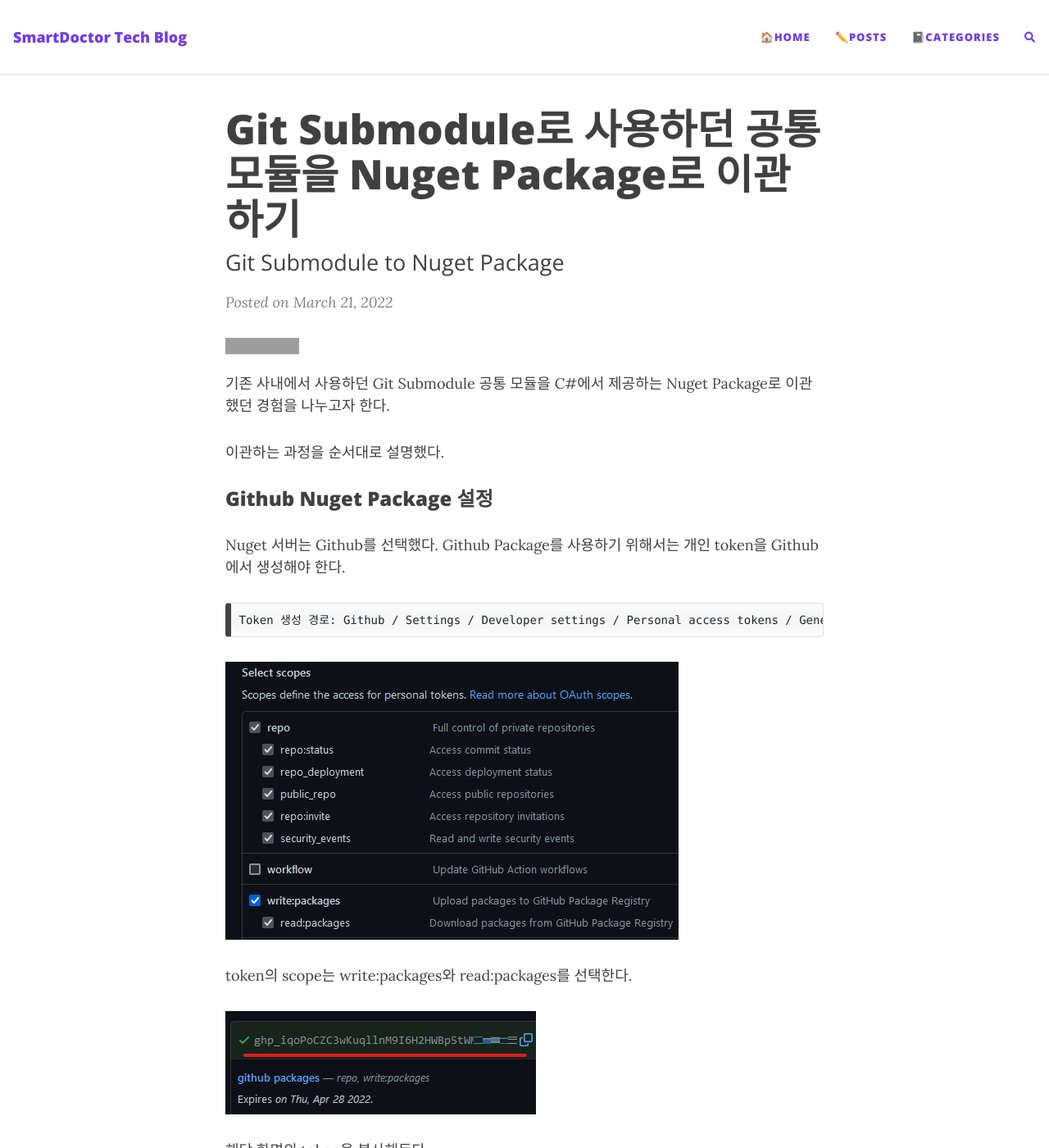
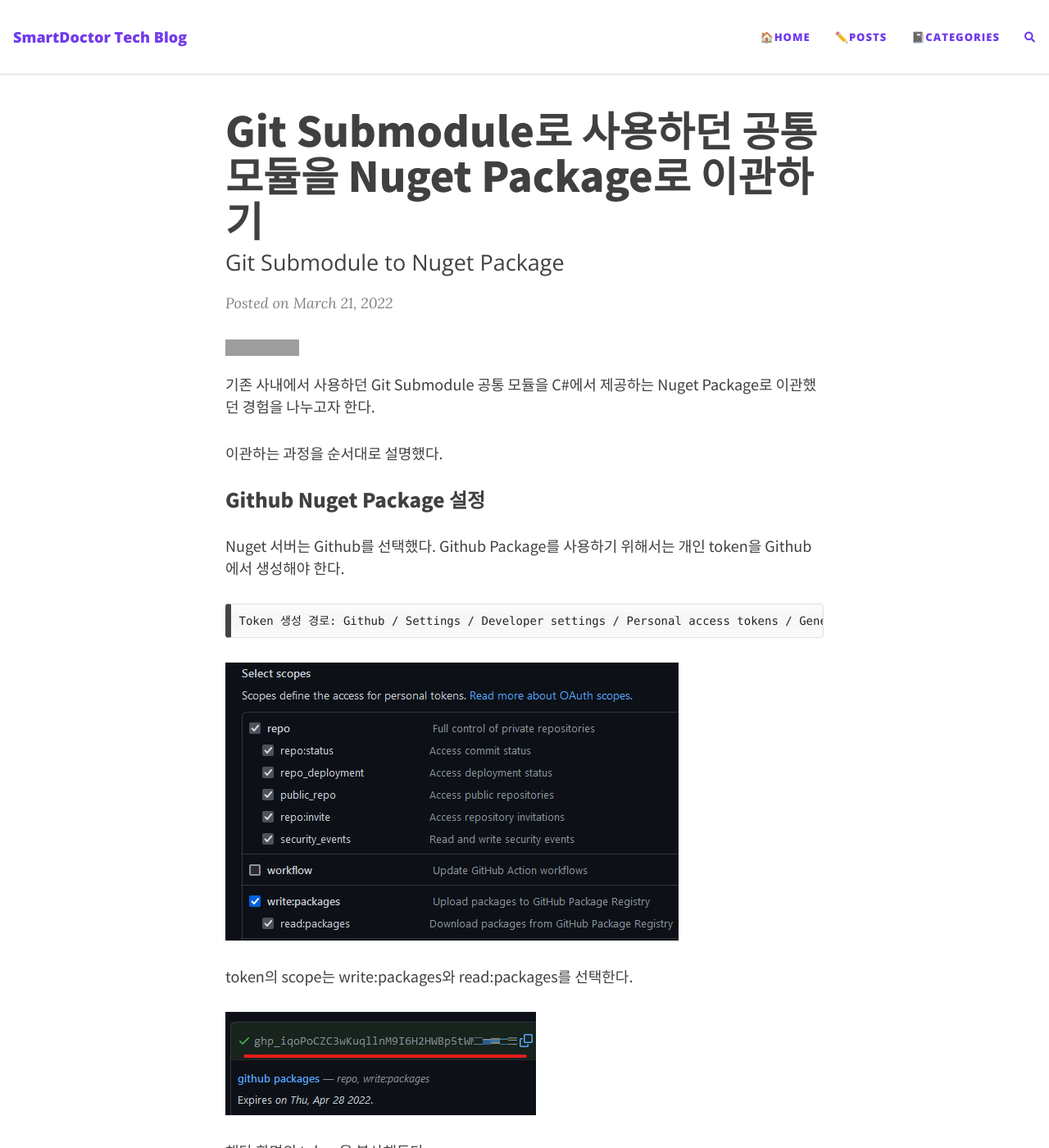
Before and after one commit to AlmSmartDoctor/dev-blog, a Jekyll site: the page built from _posts/2022-03-21-github-package.markdown, in a window 1280 px wide and 1400 px high. Shown: the whole window at 82% size. Built offline with Jekyll 4.4.1, drawn with Linux system fonts in a browser that asks for light colours; nearby versions of some CDN libraries; comment, search, counter and statistics services are not loaded; grey boxes are pictures that could not be loaded.

Commit message:
change hovering color and add fonts

```diff
--- a/_config.yml
+++ b/_config.yml
@@ -101,11 +101,11 @@ navbar-border-col: "#DDDDDD"
 page-col: "#FFFFFF"
 text-col: "#404040"
 link-col: "#008AFF"
-hover-col: "#0085A1"
+hover-col: "#713BEC"
 footer-col: "#EAEAEA"
 footer-text-col: "#777777"
 footer-link-col: "#404040"
-footer-hover-col: "#0085A1"
+footer-hover-col: "#713BEC"
 
 # Alternatively, the navbar, footer, and page background can be set to an image
 # instead of colour
--- a/_layouts/base.html
+++ b/_layouts/base.html
@@ -6,6 +6,8 @@ common-ext-css:
   - href: "https://stackpath.bootstrapcdn.com/bootstrap/4.4.1/css/bootstrap.min.css"
     sri: "sha384-Vkoo8x4CGsO3+Hhxv8T/Q5PaXtkKtu6ug5TOeNV6gBiFeWPGFN9MuhOf23Q9Ifjh"
   - "https://cdnjs.cloudflare.com/ajax/libs/font-awesome/5.12.1/css/all.min.css"
+  - "https://fonts.googleapis.com/css2?family=Noto+Sans+KR:wght@100;300;400;500;900&display=swap"
+  - "https://fonts.googleapis.com/css2?family=Noto+Serif+KR:wght@200;300;400;500&display=swap"
   - "https://fonts.googleapis.com/css?family=Lora:400,700,400italic,700italic"
   - "https://fonts.googleapis.com/css?family=Open+Sans:300italic,400italic,600italic,700italic,800italic,400,300,600,700,800"
 common-ext-js:
--- a/assets/css/beautifuljekyll.css
+++ b/assets/css/beautifuljekyll.css
@@ -11,7 +11,7 @@ html {
 }
 
 body {
-  font-family: 'Lora', 'Times New Roman', serif;
+  font-family: 'Noto Sans KR', 'Lora', 'Times New Roman', serif;
   font-size: 1.125rem;
   color: {{ site.text-col | default: "#404040" }};
   position: relative;
@@ -27,7 +27,7 @@ p {
   margin: 1.875rem 0;
 }
 h1,h2,h3,h4,h5,h6 {
-  font-family: 'Open Sans', 'Helvetica Neue', Helvetica, Arial, sans-serif;
+  font-family: 'Noto Sans KR', 'Open Sans', 'Helvetica Neue', Helvetica, Arial, sans-serif;
   font-weight: 800;
   line-height: 1.1;
 }
@@ -475,7 +475,7 @@ footer .footer-custom-content {
   font-size: 1.125rem;
   font-style: italic;
   margin: 0 0 0.625rem;
-  font-family: 'Lora', 'Times New Roman', serif;
+  font-family: 'Noto Serif KR', 'Lora', 'Times New Roman', serif;
 }
 .post-heading .post-meta {
   display: inline-block;
```
